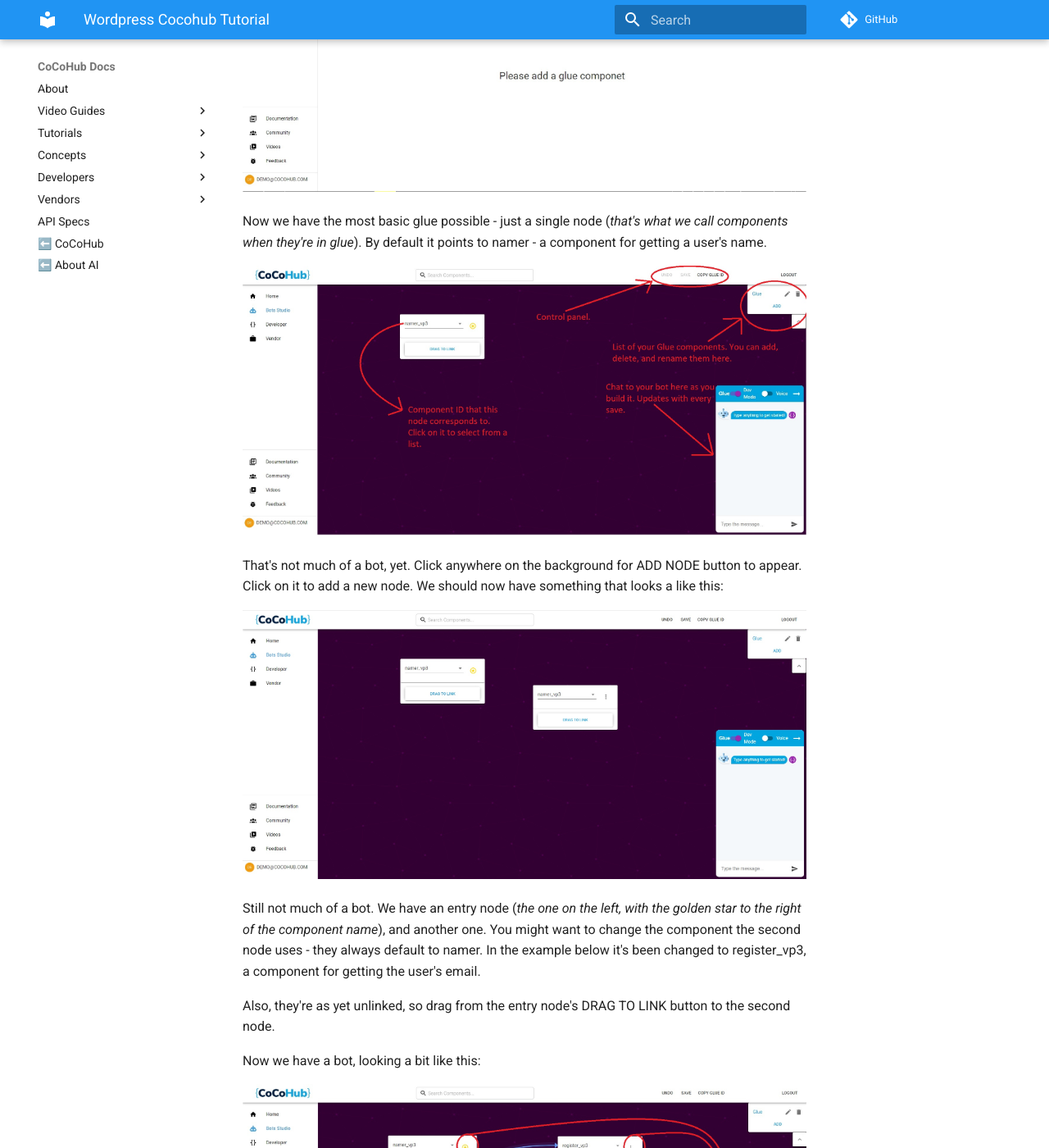
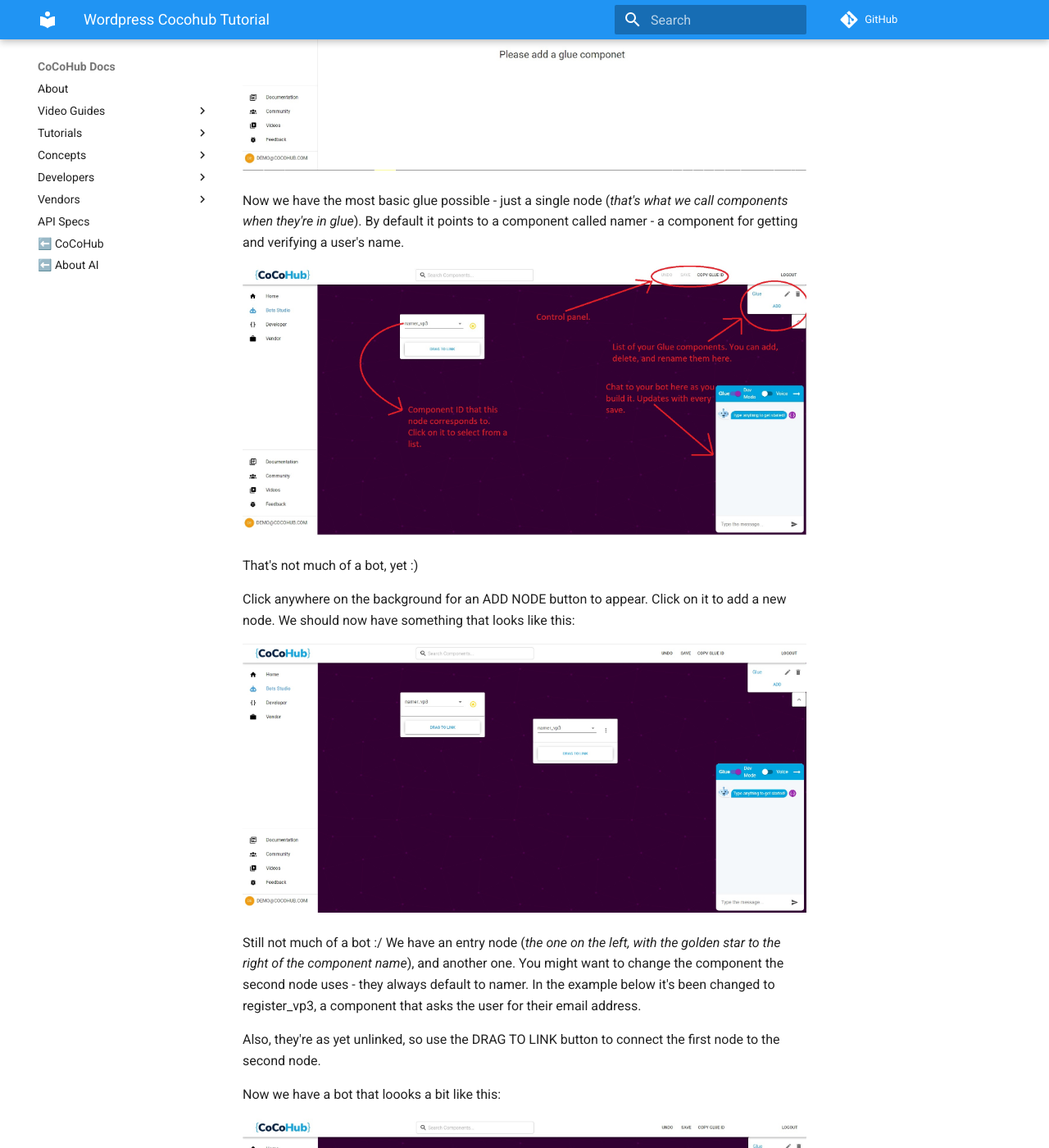
Before and after one commit to ConversationalComponents/docs, an MkDocs documentation site: the page built from docs/tutorials/wp_cocobot.md, in a window 1280 px wide and 1400 px high, scrolled down 3537 px. Shown: the whole window at 82% size. Built offline with MkDocs 1.6.1 and Material for MkDocs 9.7.7, drawn with Linux system fonts in a browser that asks for light colours; comment, search, counter and statistics services are not loaded; some of the changed text lies outside the part shown.

Commit message:
Update wp_cocobot.md

```diff
--- a/docs/tutorials/wp_cocobot.md
+++ b/docs/tutorials/wp_cocobot.md
@@ -42,7 +42,7 @@
 
 ### Building a bot in Cocohub <a name="buildingInGlue"/>
 
-Start by heading over to [Cocohub](www.cocohub.ai), and sign in.
+Start by heading over to [Cocohub](www.cocohub.ai), and signing in or registering, if you're a first time user.
 
 Welcome!
 
@@ -52,20 +52,21 @@
 
 ![](./screenshots/wp_cocobot/bots-studio-empty-with-text.jpg)
 
-Now we have the most basic glue possible - just a single node (_that's what we call components when they're in glue_). By default it points to namer - a component for getting a user's name.
+Now we have the most basic glue possible - just a single node (_that's what we call components when they're in glue_). By default it points to a component called namer - a component for getting and verifying a user's name.
 
 ![](./screenshots/wp_cocobot/bots-studio-elements-explained.jpg)
 
-That's not much of a bot, yet.
-Click anywhere on the background for ADD NODE button to appear. Click on it to add a new node. We should now have something that looks a like this:
+That's not much of a bot, yet :)
+
+Click anywhere on the background for an ADD NODE button to appear. Click on it to add a new node. We should now have something that looks like this:
 
 ![](./screenshots/wp_cocobot/bots-studio-2-nodes-unlinked.jpg)
 
-Still not much of a bot. We have an entry node (_the one on the left, with the golden star to the right of the component name_), and another one. You might want to change the component the second node uses - they always default to namer. In the example below it's been changed to register_vp3, a component for getting the user's email.
+Still not much of a bot :/ We have an entry node (_the one on the left, with the golden star to the right of the component name_), and another one. You might want to change the component the second node uses - they always default to namer. In the example below it's been changed to register_vp3, a component that asks the user for their email address.
 
-Also, they're as yet unlinked, so drag from the entry node's DRAG TO LINK button to the second node.
+Also, they're as yet unlinked, so use the DRAG TO LINK button to connect the first node to the second node.
 
-Now we have a bot, looking a bit like this:
+Now we have a bot that loooks a bit like this:
 
 ![](./screenshots/wp_cocobot/bots-studio-2-nodes-explained.jpg)
 
@@ -73,7 +74,7 @@
 
 Nicely done!
 
-Time to use our new bot in Cocohub Wordpress plugin. Click the COPY GLUE ID button on the control panel:
+Time to use our new bot in the Cocohub Wordpress plugin. Click the COPY GLUE ID button on the control panel:
 
 ![](./screenshots/wp_cocobot/bots-studio-2-nodes-saved-illustrated.jpg)
 
@@ -97,10 +98,10 @@
 
 **Bot Greeting** is what the bot will say to user when the chat window fist loads
 
-**Height** and **Width** define the dimentions of your bot's chat window
+**Height** and **Width** define the dimensions of your bot's chat window
 
 **Is Fabless** is a checkbox for whether the chat window has a close/open button or not. When it's on, the chat window cannot be closed.
 
 **Chat-window is open by default** is a checkbox for whether the chat window starts opened. Only relevant if **Is Fabless** is off.
 
-That concludes the tutotial. Hope it'll help you make awesome, useful, engaging, fantastic bots!
+That concludes the tutotial. Hopefully it'll put you on the path to making awesome, useful, engaging and fantastic bots!
```
Also changed, not shown: other parts of docs/tutorials/wp_cocobot.md (+5 -5 lines).
